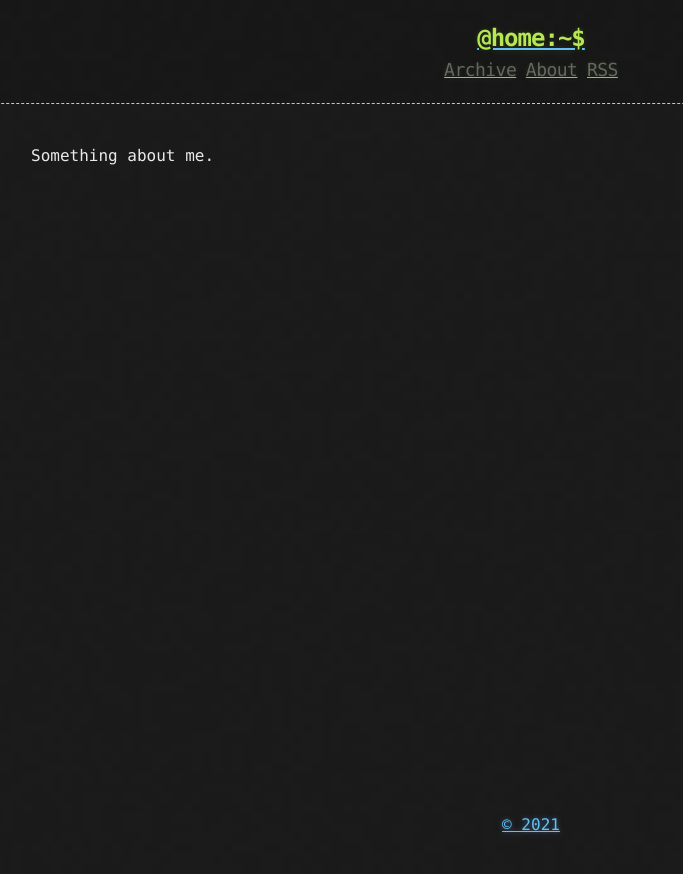
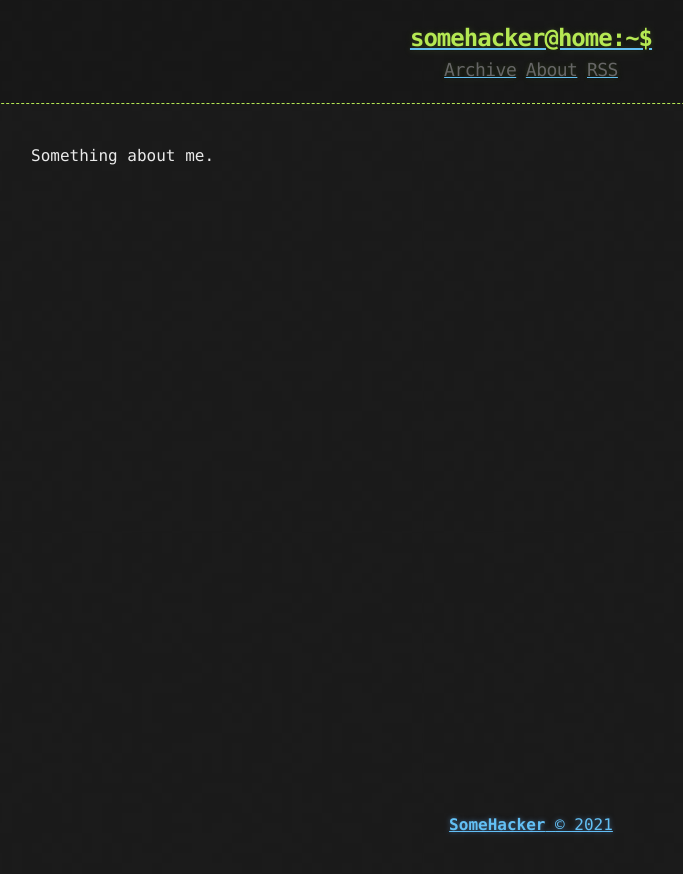
Before and after one commit to korney4eg/korney4eg.github.io, a Jekyll site: the page built from about.md, in a window 1280 px wide. Shown: the top 874 px of the page, without its empty margins (109-792 px from the left). Built offline with Jekyll 4.4.1, drawn with Linux system fonts in a browser that asks for light colours; part of the change alters nothing that is shown.

Commit message:
update config

```diff
--- a/_config.yml
+++ b/_config.yml
@@ -1 +1,33 @@
-theme: jekyll-theme-hacker
+# theme: jekyll-theme-hacker
+title: Hacker-Blog
+description: "A Jekyll Blog Theme For Hackers"
+author:
+  name: "SomeHacker"
+  email: "someone@somewebsite.somedomain"
+  url: "https://ashishchaudhary.in/hacker-blog"
+
+baseurl: /
+
+source: .
+destination: ./_site
+permalink: /:title
+paginate: 3
+paginate_path: /page/:num/
+
+defaults:
+  -
+    scope:
+      path: ""
+      type: "posts"
+    values:
+      layout: "post"
+
+future: true
+plugins:
+  - jekyll-seo-tag
+  - jekyll-paginate
+  - jekyll-sitemap
+
+# Custom variables
+owner : "SomeHacker"
+year : "2020"
```
